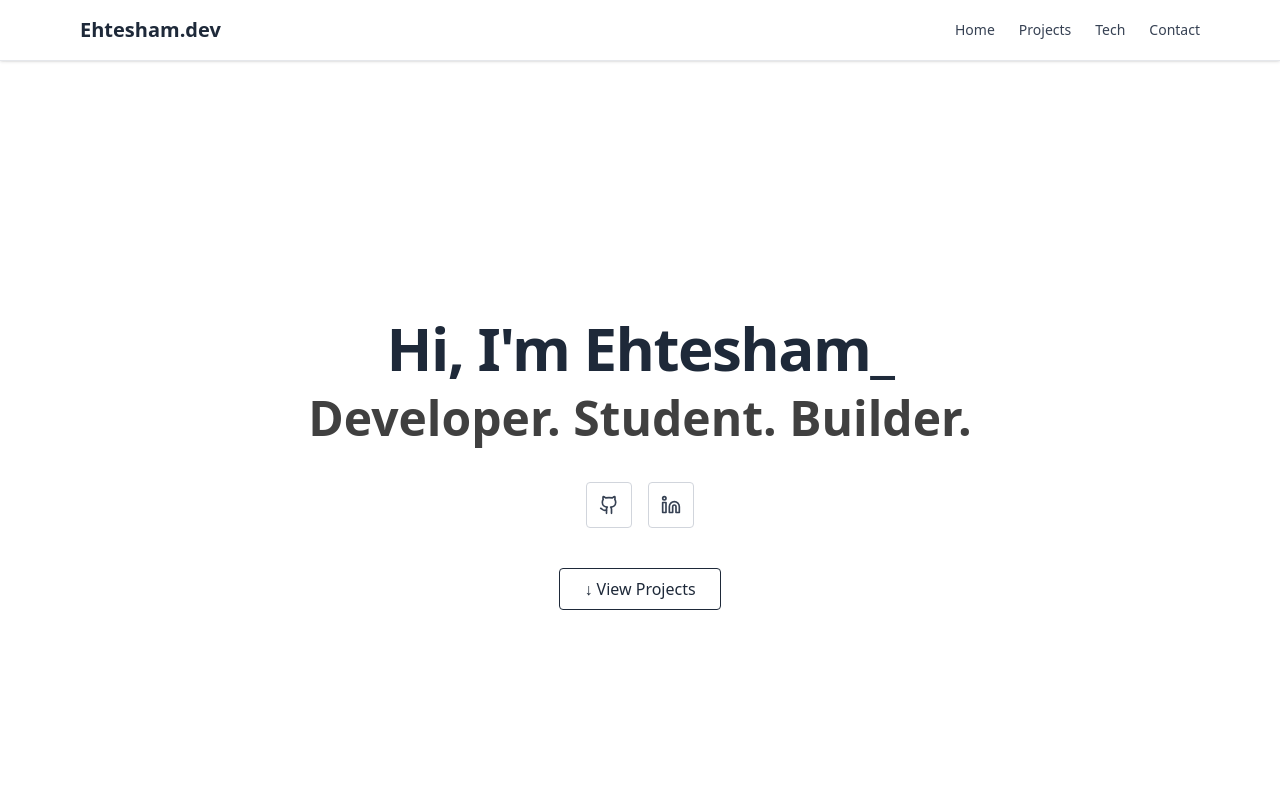
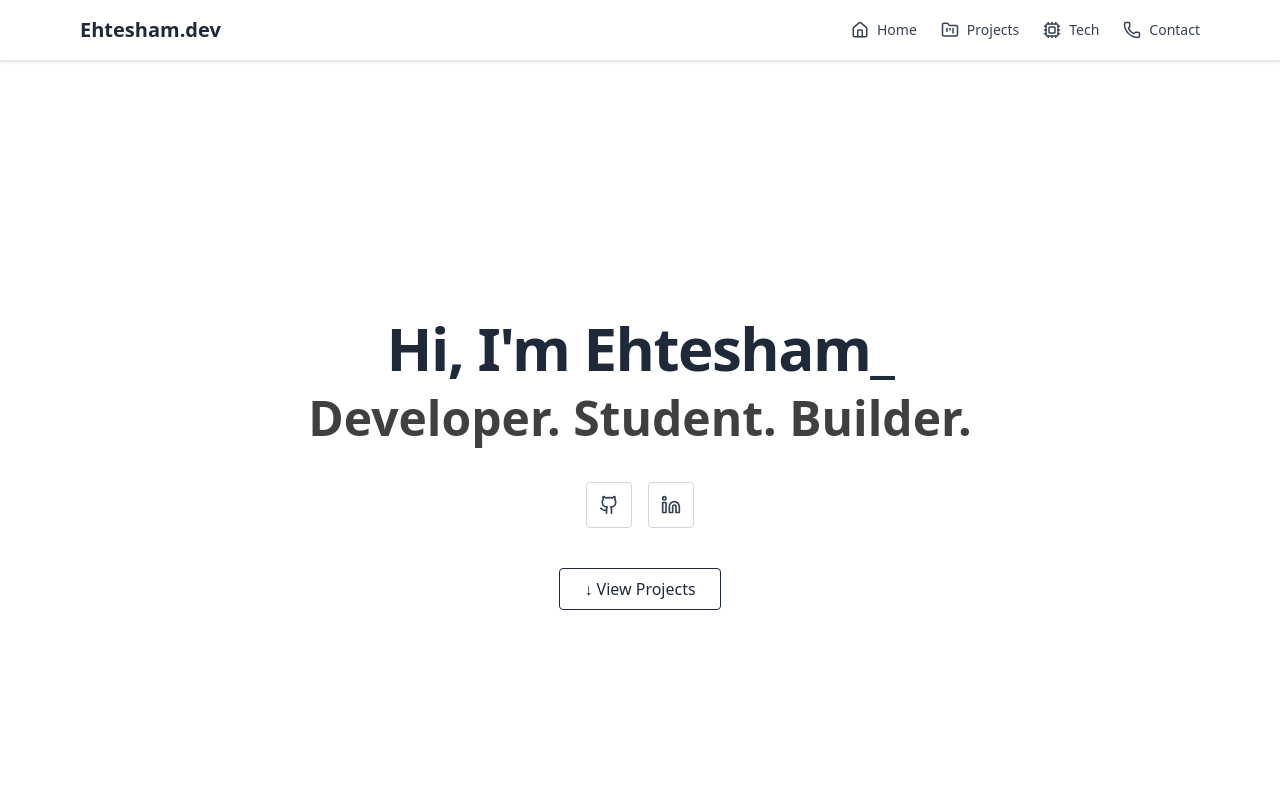
Before and after one commit to Edri7h/Portfolio_website, a React (Vite) app: page / in a window 1280 px wide. Shown: the top 800 px of the page. Built offline with nearby package versions, Linux system fonts and the light colour scheme.

Commit message:
improved navbar

```diff
--- a/src/components/HeroSection.jsx
+++ b/src/components/HeroSection.jsx
@@ -1,27 +1,12 @@
 import React from 'react';
 import { Github, Linkedin } from 'lucide-react';
+import Navbar from './Navbar';
 // import {motion} from "motion/react"
 export default function HeroComponent() {
   return (
     <>
       {/* Sticky Light Navbar */}
-      <nav className="fixed top-0 left-0 w-full bg-white text-gray-800 z-50 border-b border-gray-200 shadow-sm">
-        <div className="max-w-6xl mx-auto px-4 py-4 flex justify-between items-center">
-          <span className="text-xl font-semibold">Ehtesham.dev</span>
-          <div className="flex gap-6 text-sm font-medium">
-            {['home', 'projects', 'tech', 'contact'].map((section) => (
-              <a
-                key={section}
-                href={`#${section}`}
-                className="relative text-gray-700 hover:text-black transition"
-              >
-                {section.charAt(0).toUpperCase() + section.slice(1)}
-                <span className="absolute left-0 -bottom-1 w-full h-0.5 bg-gray-800 scale-x-0 hover:scale-x-100 transition-transform origin-left duration-300" />
-              </a>
-            ))}
-          </div>
-        </div>
-      </nav>
+      <Navbar/>
 
       {/* Hero Section */}
       <div
--- /dev/null
+++ b/src/components/Navbar.jsx
@@ -0,0 +1,66 @@
+import { useState } from 'react';
+import { Menu, X, Home, FolderKanban, Cpu, Phone } from 'lucide-react';
+
+const sections = [
+  { id: 'home', label: 'Home', icon: <Home size={18} className="mr-2" /> },
+  { id: 'projects', label: 'Projects', icon: <FolderKanban size={18} className="mr-2" /> },
+  { id: 'tech', label: 'Tech', icon: <Cpu size={18} className="mr-2" /> },
+  { id: 'contact', label: 'Contact', icon: <Phone size={18} className="mr-2" /> },
+];
+
+export default function Navbar() {
+  const [isOpen, setIsOpen] = useState(false);
+
+  return (
+    <nav className="fixed top-0 left-0 w-full bg-white text-gray-800 z-50 border-b border-gray-200 shadow-sm">
+      <div className="max-w-6xl mx-auto px-4 py-4 flex justify-between items-center">
+        <span className="text-xl font-semibold">Ehtesham.dev</span>
+
+        {/* Desktop Nav */}
+        <div className="hidden md:flex gap-6 text-sm font-medium">
+          {sections.map(({ id, label, icon }) => (
+            <a
+              key={id}
+              href={`#${id}`}
+              className="relative flex items-center text-gray-700 hover:text-black transition"
+            >
+              {icon}
+              {label}
+              <span className="absolute left-0 -bottom-1 w-full h-0.5 bg-gray-800 scale-x-0 hover:scale-x-100 transition-transform origin-left duration-300" />
+            </a>
+          ))}
+        </div>
+
+        {/* Mobile Menu Button */}
+        <button
+          className="md:hidden"
+          onClick={() => setIsOpen(!isOpen)}
+          aria-label="Toggle Menu"
+        >
+          {isOpen ? <X size={24} /> : <Menu size={24} />}
+        </button>
+      </div>
+
+      {/* Mobile Menu */}
+      <div
+        className={`md:hidden transition-all duration-300 ease-in-out overflow-hidden ${
+          isOpen ? 'max-h-80 opacity-100' : 'max-h-0 opacity-0'
+        }`}
+      >
+        <div className="flex flex-col items-center gap-4 py-6 px-4 bg-white border-t border-gray-100">
+          {sections.map(({ id, label, icon }) => (
+            <a
+              key={id}
+              href={`#${id}`}
+              className="flex items-center text-gray-700 hover:text-black text-base font-medium transition"
+              onClick={() => setIsOpen(false)}
+            >
+              {icon}
+              {label}
+            </a>
+          ))}
+        </div>
+      </div>
+    </nav>
+  );
+}
```
